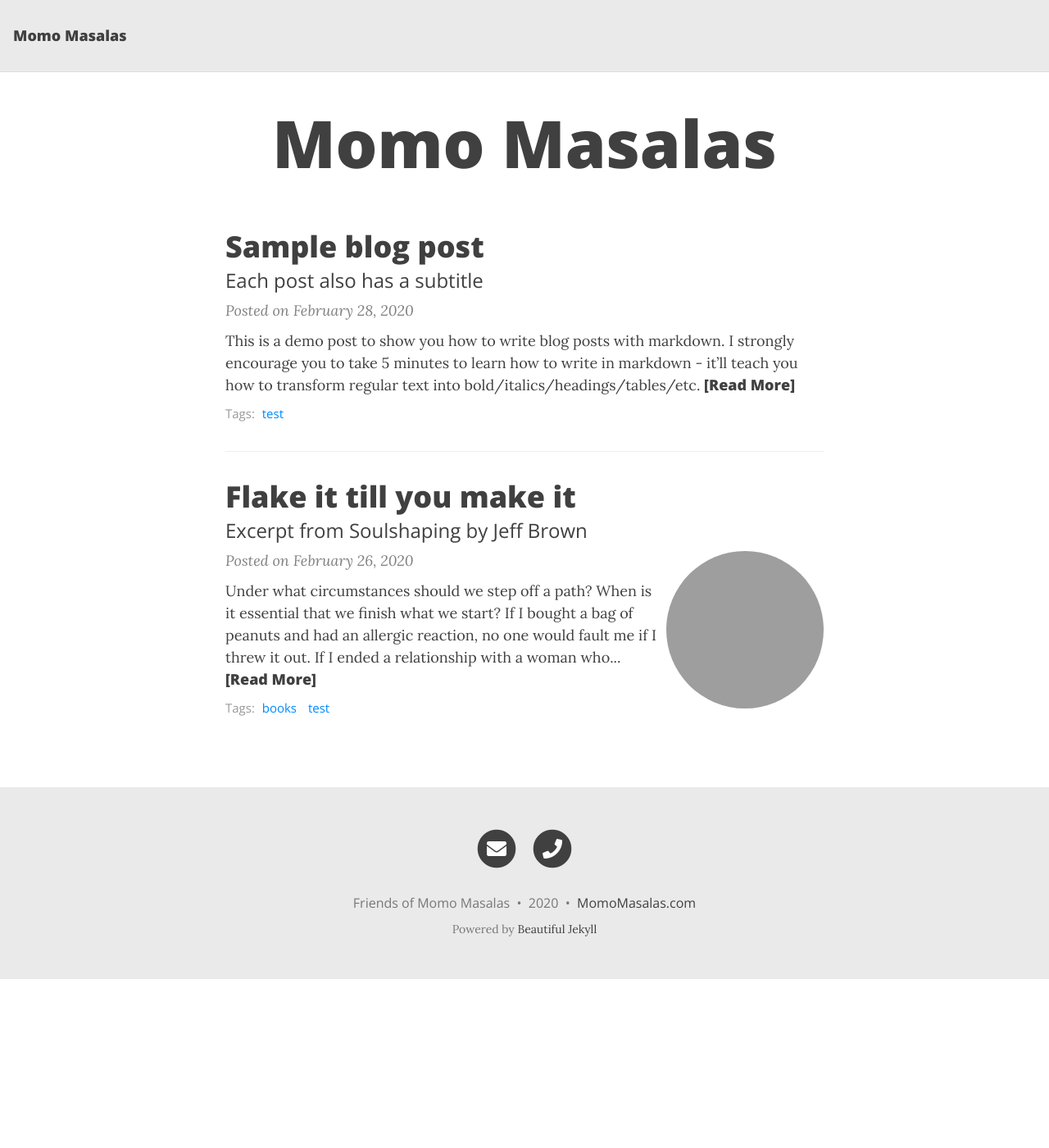
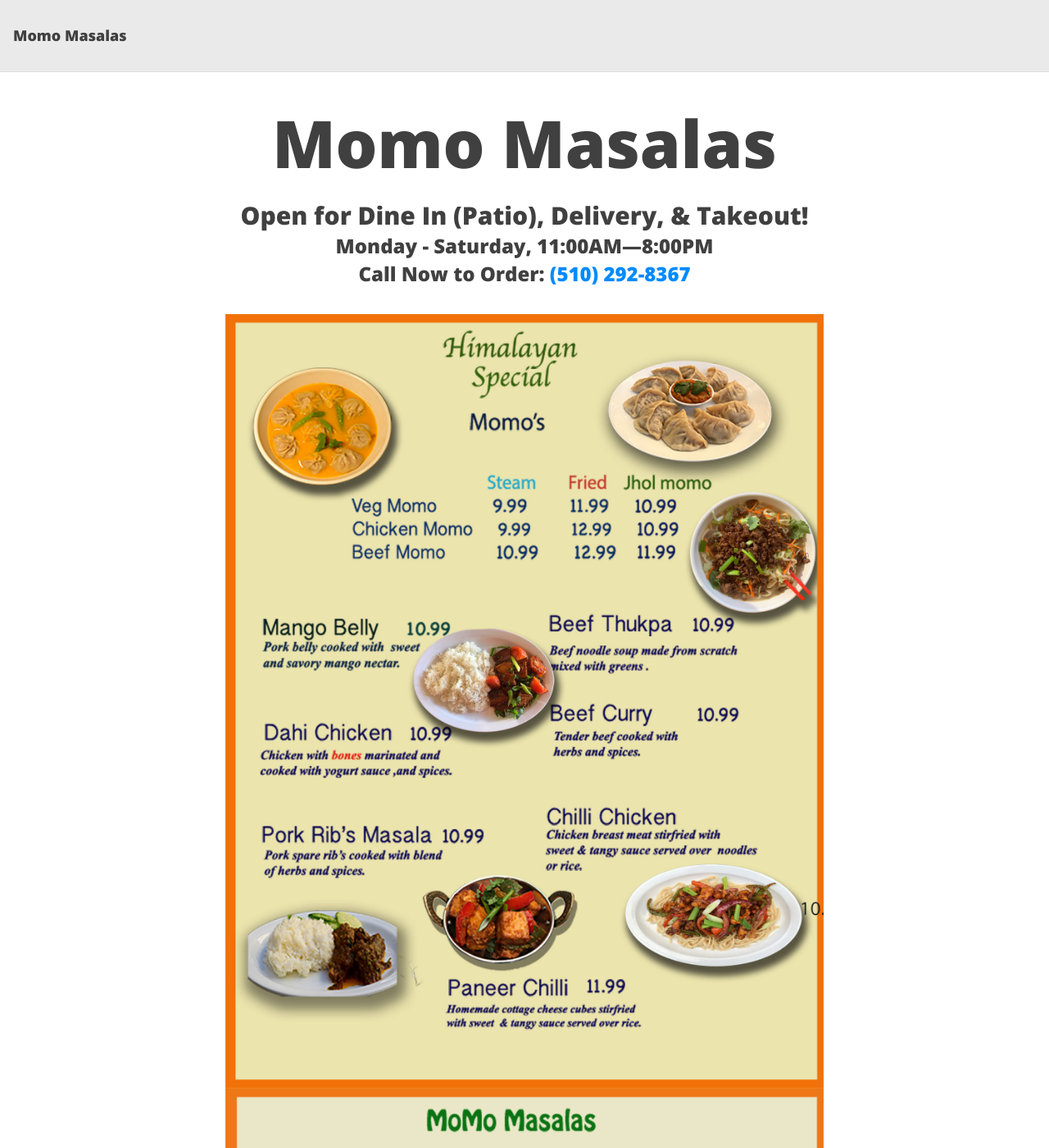
Before and after one commit to momomasalas/momomasalas.github.io, a Jekyll site: the page built from index.html, in a window 1280 px wide and 1400 px high. Shown: the whole window at 82% size. Built offline with Jekyll 4.4.1, drawn with Linux system fonts in a browser that asks for light colours; nearby versions of some CDN libraries; the list of posts is cut into pages by our own code.

Commit message:
Initial draft

````diff
--- a/_posts/2020-02-26-flake-it-till-you-make-it.md
+++ /dev/null
@@ -1,17 +0,0 @@
----
-layout: post
-title: Flake it till you make it
-subtitle: Excerpt from Soulshaping by Jeff Brown
-cover-img: /assets/img/path.jpg
-thumbnail-img: /assets/img/thumb.png
-share-img: /assets/img/path.jpg
-tags: [books, test]
----
-
-Under what circumstances should we step off a path? When is it essential that we finish what we start? If I bought a bag of peanuts and had an allergic reaction, no one would fault me if I threw it out. If I ended a relationship with a woman who hit me, no one would say that I had a commitment problem. But if I walk away from a seemingly secure route because my soul has other ideas, I am a flake?
-
-The truth is that no one else can definitively know the path we are here to walk. It’s tempting to listen—many of us long for the omnipotent other—but unless they are genuine psychic intuitives, they can’t know. All others can know is their own truth, and if they’ve actually done the work to excavate it, they will have the good sense to know that they cannot genuinely know anyone else’s. Only soul knows the path it is here to walk. Since you are the only one living in your temple, only you can know its scriptures and interpretive structure.
-
-At the heart of the struggle are two very different ideas of success—survival-driven and soul-driven. For survivalists, success is security, pragmatism, power over others. Success is the absence of material suffering, the nourishing of the soul be damned. It is an odd and ironic thing that most of the material power in our world often resides in the hands of younger souls. Still working in the egoic and material realms, they love the sensations of power and focus most of their energy on accumulation. Older souls tend not to be as materially driven. They have already played the worldly game in previous lives and they search for more subtle shades of meaning in this one—authentication rather than accumulation. They are often ignored by the culture at large, although they really are the truest warriors.
-
-A soulful notion of success rests on the actualization of our innate image. Success is simply the completion of a soul step, however unsightly it may be. We have finished what we started when the lesson is learned. What a fear-based culture calls a wonderful opportunity may be fruitless and misguided for the soul. Staying in a passionless relationship may satisfy our need for comfort, but it may stifle the soul. Becoming a famous lawyer is only worthwhile if the soul demands it. It is an essential failure if you are called to be a monastic this time around. If you need to explore and abandon ten careers in order to stretch your soul toward its innate image, then so be it. Flake it till you make it.
--- a/_posts/2020-02-28-test-markdown.md
+++ /dev/null
@@ -1,78 +0,0 @@
----
-layout: post
-title: Sample blog post
-subtitle: Each post also has a subtitle
-gh-repo: daattali/beautiful-jekyll
-gh-badge: [star, fork, follow]
-tags: [test]
-comments: true
----
-
-This is a demo post to show you how to write blog posts with markdown.  I strongly encourage you to [take 5 minutes to learn how to write in markdown](https://markdowntutorial.com/) - it'll teach you how to transform regular text into bold/italics/headings/tables/etc.
-
-**Here is some bold text**
-
-## Here is a secondary heading
-
-Here's a useless table:
-
-| Number | Next number | Previous number |
-| :------ |:--- | :--- |
-| Five | Six | Four |
-| Ten | Eleven | Nine |
-| Seven | Eight | Six |
-| Two | Three | One |
-
-
-How about a yummy crepe?
-
-![Crepe](https://s3-media3.fl.yelpcdn.com/bphoto/cQ1Yoa75m2yUFFbY2xwuqw/348s.jpg)
-
-It can also be centered!
-
-![Crepe](https://s3-media3.fl.yelpcdn.com/bphoto/cQ1Yoa75m2yUFFbY2xwuqw/348s.jpg){: .mx-auto.d-block :}
-
-Here's a code chunk:
-
-~~~
-var foo = function(x) {
-  return(x + 5);
-}
-foo(3)
-~~~
-
-And here is the same code with syntax highlighting:
-
-```javascript
-var foo = function(x) {
-  return(x + 5);
-}
-foo(3)
-```
-
-And here is the same code yet again but with line numbers:
-
-{% highlight javascript linenos %}
-var foo = function(x) {
-  return(x + 5);
-}
-foo(3)
-{% endhighlight %}
-
-## Boxes
-You can add notification, warning and error boxes like this:
-
-### Notification
-
-{: .box-note}
-**Note:** This is a notification box.
-
-### Warning
-
-{: .box-warning}
-**Warning:** This is a warning box.
-
-### Error
-
-{: .box-error}
-**Error:** This is an error box.
--- a/index.html
+++ b/index.html
@@ -2,3 +2,22 @@
 layout: home
 title: Momo Masalas
 ---
+
+<html>
+<head>
+  <link rel="stylesheet" href="beautifuljekyll.css">
+</head>
+<body>
+
+<div>
+
+<h2 style="text-align:center">Open for Dine In (Patio), Delivery, & Takeout!</h2>
+<h3 style="text-align:center">Monday - Saturday, 11:00AM—8:00PM</h3>
+<h3 style="text-align:center">Call Now to Order: <a href="tel:-510-292-8367">(510) 292-8367</a></h3>
+</br>
+<img src="assets/img/menu.jpg" alt="Main Menu">
+<img src="assets/img/specials.jpg" alt="Specials">
+</div>
+
+</body>
+</html>
````
Also changed, not shown: assets/img/menu.jpg (added), assets/img/specials.jpg (added).
